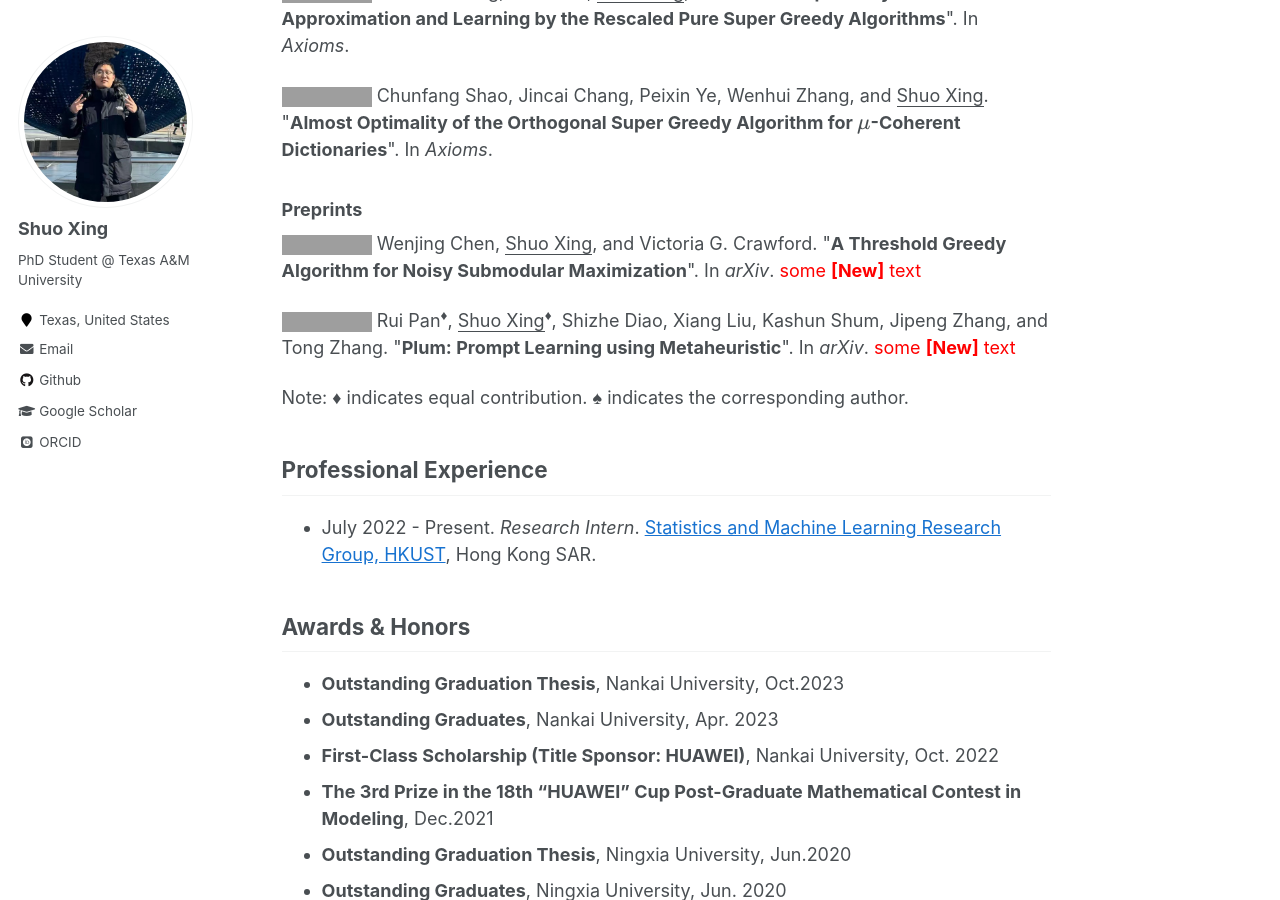
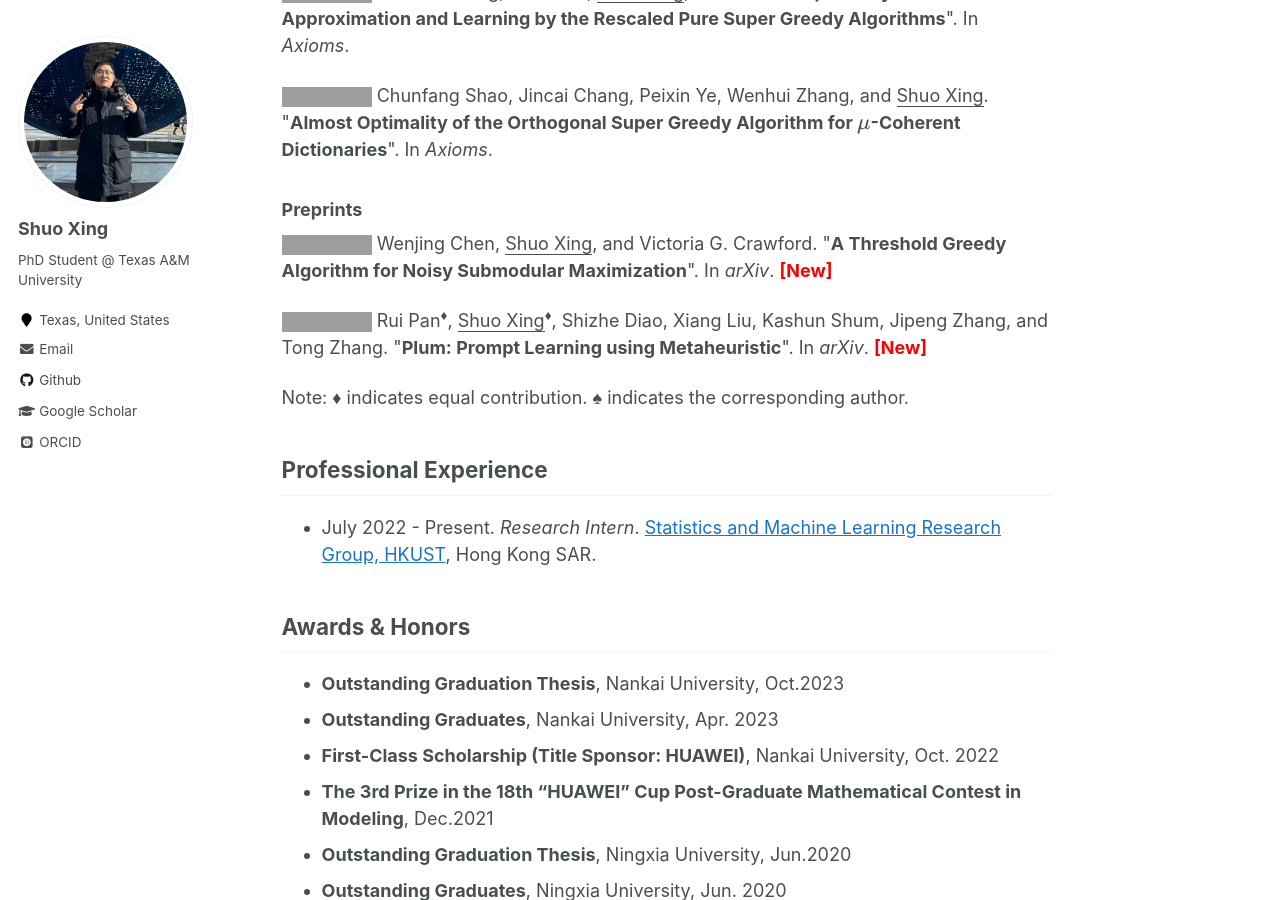
Before and after one commit to ShuoXing98/shuoxing98.github.io, a Jekyll site: the page built from _pages/about.md, in a window 1280 px wide and 900 px high, scrolled down 1461 px. Built offline with Jekyll 4.4.1, drawn with Linux system fonts in a browser that asks for light colours; some web fonts are replaced; formulas are drawn with MathJax 3; comment, search, counter and statistics services are not loaded; grey boxes are pictures that could not be loaded.

Commit message:
Update about.md

```diff
--- a/_pages/about.md
+++ b/_pages/about.md
@@ -51,9 +51,9 @@
 
 ### Preprints
 
-<a href="https://arxiv.org/abs/2312.00155" target="_blank"><img src="https://img.shields.io/badge/arXiv-2023-blue?style=flat-square"></a> Wenjing Chen, <u>Shuo Xing</u>, and Victoria G. Crawford. &quot;**A Threshold Greedy Algorithm for Noisy Submodular Maximization**&quot;. In *arXiv*. <span style="color:red">some **[New]** text</span>
+<a href="https://arxiv.org/abs/2312.00155" target="_blank"><img src="https://img.shields.io/badge/arXiv-2023-blue?style=flat-square"></a> Wenjing Chen, <u>Shuo Xing</u>, and Victoria G. Crawford. &quot;**A Threshold Greedy Algorithm for Noisy Submodular Maximization**&quot;. In *arXiv*. <span style="color:red"> **[New]** </span>
 
-<a href="https://arxiv.org/abs/2311.08364" target="_blank"><img src="https://img.shields.io/badge/arXiv-2023-blue?style=flat-square"></a> Rui Pan<sup>&diams;</sup>, <u>Shuo Xing</u><sup>&diams;</sup>, Shizhe Diao, Xiang Liu, Kashun Shum, Jipeng Zhang, and Tong Zhang. &quot;**Plum: Prompt Learning using Metaheuristic**&quot;. In *arXiv*. <span style="color:red">some **[New]** text</span>
+<a href="https://arxiv.org/abs/2311.08364" target="_blank"><img src="https://img.shields.io/badge/arXiv-2023-blue?style=flat-square"></a> Rui Pan<sup>&diams;</sup>, <u>Shuo Xing</u><sup>&diams;</sup>, Shizhe Diao, Xiang Liu, Kashun Shum, Jipeng Zhang, and Tong Zhang. &quot;**Plum: Prompt Learning using Metaheuristic**&quot;. In *arXiv*. <span style="color:red"> **[New]** </span>
 
 
 <!-- ### Manuscript & Submission
```
